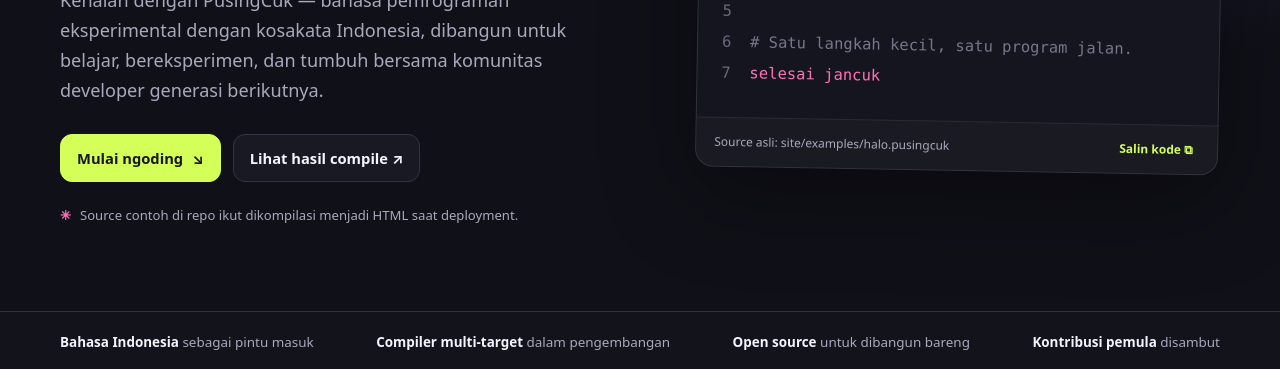
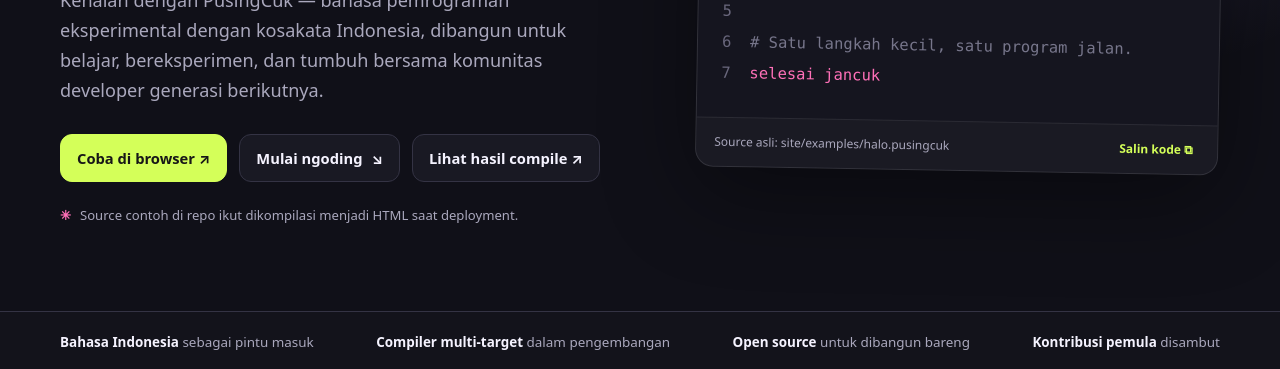
Before and after one commit to rllibo833-sudo/pusingcuk, a plain HTML site: page site/index.html in a window 1280 px wide. Shown: the part 431-800 px from the top of the page. Drawn offline with Linux system fonts and the light colour scheme.

Commit message:
docs(site): link browser playground from landing page and README

```diff
--- a/site/index.html
+++ b/site/index.html
@@ -27,7 +27,7 @@
 <div><div class="eyebrow"><span class="dot"></span> Open source · Eksperimental</div>
 <h1>Kode dengan<br><em>bahasa kita.</em></h1>
 <p>Kenalan dengan PusingCuk — bahasa pemrograman eksperimental dengan kosakata Indonesia, dibangun untuk belajar, bereksperimen, dan tumbuh bersama komunitas developer generasi berikutnya.</p>
-<div class="actions"><a class="button primary" href="#mulai">Mulai ngoding <span aria-hidden="true">↘</span></a><a class="button soft" href="demo.html">Lihat hasil compile ↗</a></div>
+<div class="actions"><a class="button primary" href="playground.html">Coba di browser ↗</a><a class="button soft" href="#mulai">Mulai ngoding <span aria-hidden="true">↘</span></a><a class="button soft" href="demo.html">Lihat hasil compile ↗</a></div>
 <div class="micro"><b>✳</b><span>Source contoh di repo ikut dikompilasi menjadi HTML saat deployment.</span></div>
 </div>
 <div class="code-window" aria-label="Contoh kode PusingCuk"><div class="window-head"><span class="lights"><i></i><i></i><i></i></span><span>halo_dunia.cuk</span><span class="filetag">PUSINGCUK</span></div>
```
Also changed, not shown: README.md.
